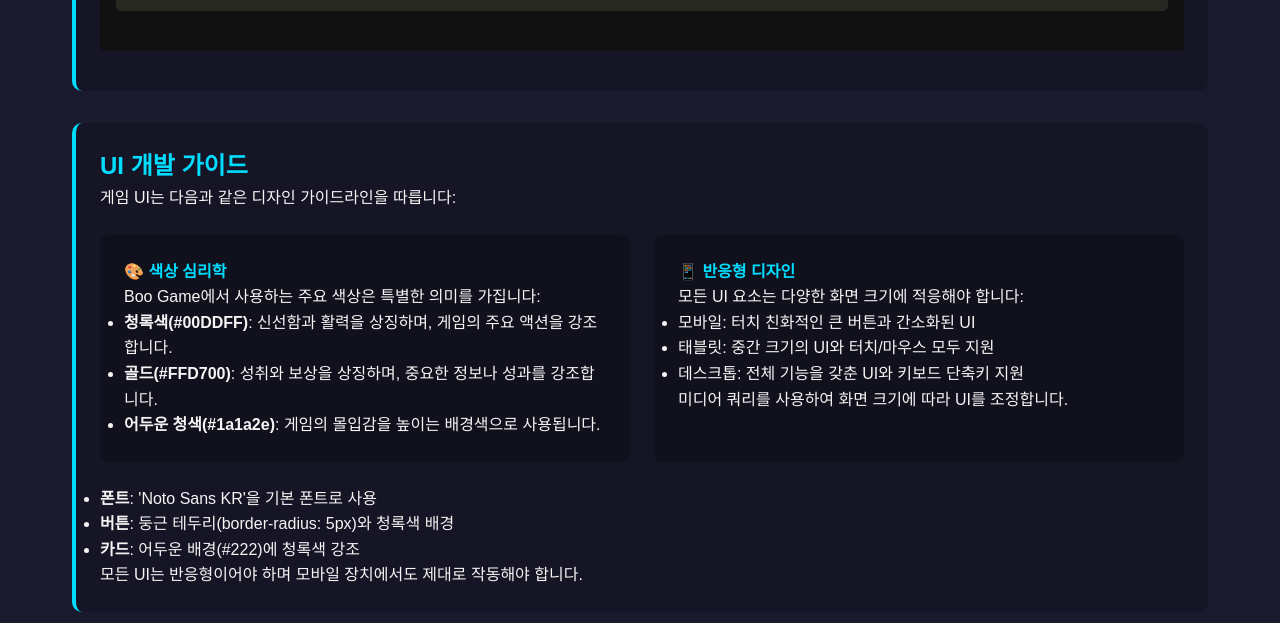
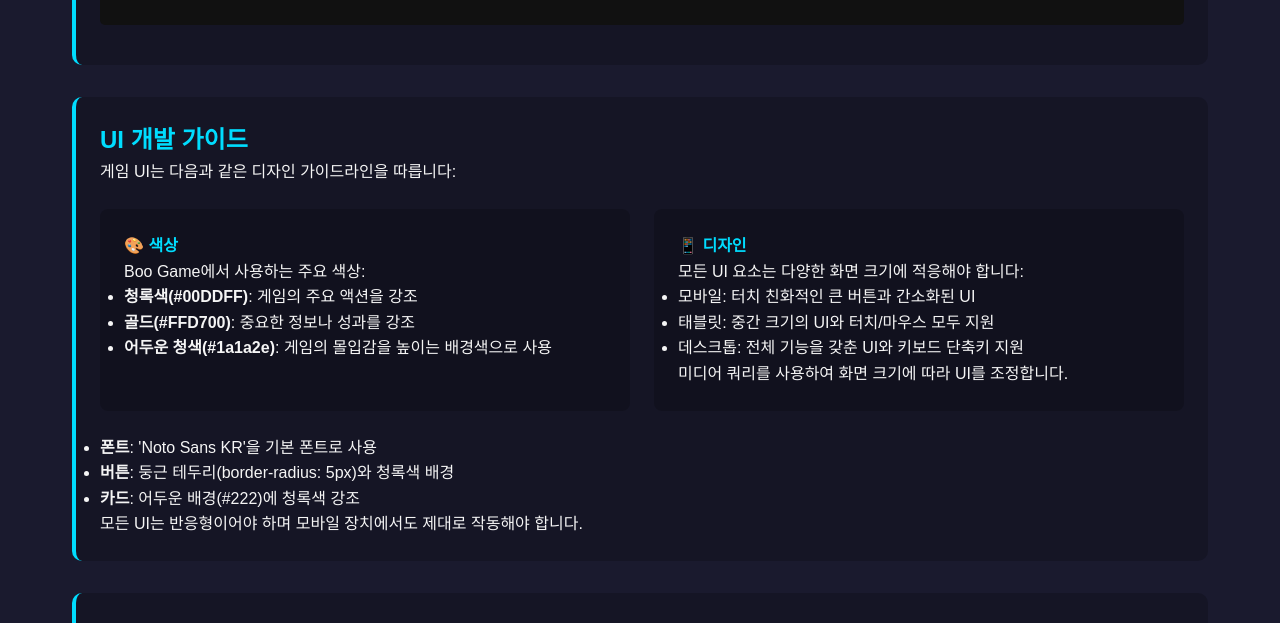
Before and after one commit to RRT3333/Boo-Game, a Django app: template developer/templates/developer/frontend-guide.html in a window 1280 px wide. Shown: the part 4120-4743 px from the top of the page. Run offline with Django 5.2, Linux system fonts and the light colour scheme; the template is opened without the code that fills it, so the values that code supplies are empty.

Commit message:
docs:frontene-guid 수정

```diff
--- a/developer/templates/developer/frontend-guide.html
+++ b/developer/templates/developer/frontend-guide.html
@@ -120,7 +120,6 @@
             <li><strong>js/</strong>: 게임 로직과 사용자 상호작용을 담당하는 JavaScript 파일들이 있습니다.</li>
             <li><strong>assets/</strong>: 게임에 사용되는 이미지, 사운드 등의 미디어 파일이 있습니다.</li>
         </ul>
-        <p>이렇게 분리된 구조는 코드의 유지보수와 협업을 용이하게 합니다.</p>
     </div>
 
     <div class="directory-tree">
@@ -275,17 +274,17 @@
 
     <div style="display: flex; flex-wrap: wrap; gap: 1.5rem; margin: 1.5rem 0;">
         <div style="flex: 1; min-width: 300px; background-color: rgba(0, 0, 0, 0.2); padding: 1.5rem; border-radius: 8px;">
-            <h4 style="color: #00DDFF; margin-top: 0;">🎨 색상 심리학</h4>
-            <p>Boo Game에서 사용하는 주요 색상은 특별한 의미를 가집니다:</p>
+            <h4 style="color: #00DDFF; margin-top: 0;">🎨 색상</h4>
+            <p>Boo Game에서 사용하는 주요 색상:</p>
             <ul>
-                <li><strong>청록색(#00DDFF)</strong>: 신선함과 활력을 상징하며, 게임의 주요 액션을 강조합니다.</li>
-                <li><strong>골드(#FFD700)</strong>: 성취와 보상을 상징하며, 중요한 정보나 성과를 강조합니다.</li>
-                <li><strong>어두운 청색(#1a1a2e)</strong>: 게임의 몰입감을 높이는 배경색으로 사용됩니다.</li>
+                <li><strong>청록색(#00DDFF)</strong>: 게임의 주요 액션을 강조</li>
+                <li><strong>골드(#FFD700)</strong>: 중요한 정보나 성과를 강조</li>
+                <li><strong>어두운 청색(#1a1a2e)</strong>: 게임의 몰입감을 높이는 배경색으로 사용</li>
             </ul>
         </div>
 
         <div style="flex: 1; min-width: 300px; background-color: rgba(0, 0, 0, 0.2); padding: 1.5rem; border-radius: 8px;">
-            <h4 style="color: #00DDFF; margin-top: 0;">📱 반응형 디자인</h4>
+            <h4 style="color: #00DDFF; margin-top: 0;">📱 디자인</h4>
             <p>모든 UI 요소는 다양한 화면 크기에 적응해야 합니다:</p>
             <ul>
                 <li>모바일: 터치 친화적인 큰 버튼과 간소화된 UI</li>
@@ -383,8 +382,8 @@ POST /game/api/customize/
     <div style="background-color: rgba(255, 215, 0, 0.1); border-left: 4px solid #FFD700; padding: 1rem; margin-top: 1.5rem; border-radius: 5px;">
         <h4 style="color: #FFD700; margin-top: 0;">💡 디버깅 팁</h4>
         <ul>
-            <li><strong>console.log()를 사용하세요</strong>: 변수 값과 코드 실행 흐름을 확인합니다.</li>
-            <li><strong>게임 상태를 시각화하세요</strong>: 디버깅 모드에서 객체의 위치, 속도, 충돌 범위를 표시합니다.</li>
+            <li><strong>console.log() 사용</strong>: 변수 값과 코드 실행 흐름을 확인합니다.</li>
+            <li><strong>게임 상태를 시각화</strong>: 디버깅 모드에서 객체의 위치, 속도, 충돌 범위를 표시합니다.</li>
             <li><strong>성능 모니터링</strong>: requestAnimationFrame의 프레임 속도를 측정하여 성능 문제를 감지합니다.</li>
             <li><strong>코드 분리</strong>: 기능별로 코드를 모듈화하여 문제 영역을 쉽게 식별합니다.</li>
         </ul>
```
